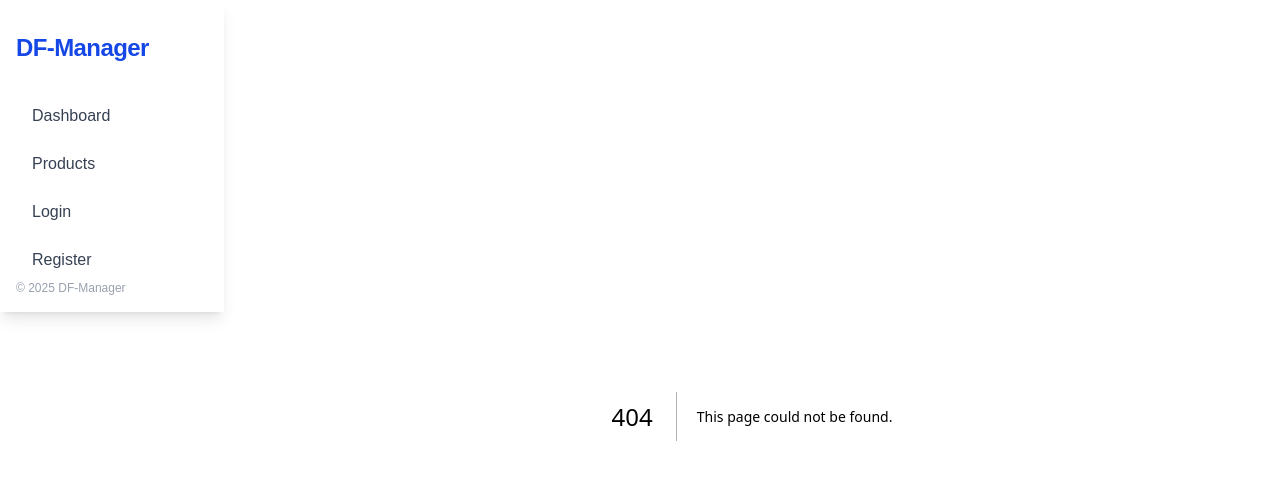
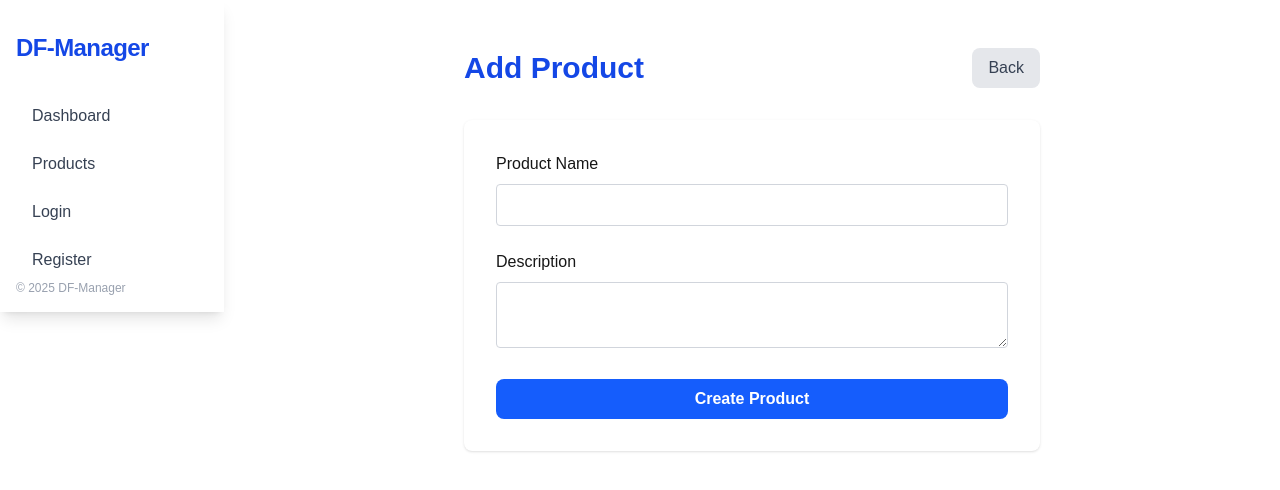
Before and after one commit to sachithamh/df-manager, a Next.js app: page /products/add in a window 1280 px wide. Before the commit this address had no page. Shown: the top 490 px of the page. Built offline with nearby package versions, Linux system fonts and the light colour scheme.

Commit message:
feat: add Add Product page with form handling and API integration

```diff
--- /dev/null
+++ b/src/app/products/add/page.tsx
@@ -0,0 +1,71 @@
+"use client";
+import { useState } from "react";
+import { useRouter } from "next/navigation";
+import Link from "next/link";
+
+export default function AddProductPage() {
+  const [name, setName] = useState("");
+  const [description, setDescription] = useState("");
+  const [loading, setLoading] = useState(false);
+  const [error, setError] = useState("");
+  const router = useRouter();
+
+  const handleSubmit = async (e: React.FormEvent) => {
+    e.preventDefault();
+    setLoading(true);
+    setError("");
+    try {
+      const res = await fetch("/api/products", {
+        method: "POST",
+        headers: { "Content-Type": "application/json" },
+        body: JSON.stringify({ name, description }),
+      });
+      if (!res.ok) throw new Error(await res.text() || "Failed to create product");
+      router.push("/products");
+    } catch (err: any) {
+      setError(err.message);
+    } finally {
+      setLoading(false);
+    }
+  };
+
+  return (
+    <div className="flex-1 w-full max-w-xl mx-auto py-8">
+      <div className="mb-8 flex items-center justify-between">
+        <h1 className="text-3xl font-bold text-blue-700">Add Product</h1>
+        <Link href="/products">
+          <button className="bg-gray-200 text-gray-700 rounded-lg px-4 py-2 hover:bg-gray-300">Back</button>
+        </Link>
+      </div>
+      <form onSubmit={handleSubmit} className="bg-white rounded-lg shadow p-8 flex flex-col gap-6">
+        <div>
+          <label className="block font-medium mb-2">Product Name</label>
+          <input
+            type="text"
+            value={name}
+            onChange={e => setName(e.target.value)}
+            required
+            className="w-full border border-gray-300 rounded px-3 py-2 focus:outline-none focus:ring-2 focus:ring-blue-400"
+          />
+        </div>
+        <div>
+          <label className="block font-medium mb-2">Description</label>
+          <textarea
+            value={description}
+            onChange={e => setDescription(e.target.value)}
+            required
+            className="w-full border border-gray-300 rounded px-3 py-2 focus:outline-none focus:ring-2 focus:ring-blue-400"
+          />
+        </div>
+        {error && <div className="text-red-500 text-sm">{error}</div>}
+        <button
+          type="submit"
+          className="bg-blue-600 text-white font-semibold rounded-lg py-2 px-6 hover:bg-blue-700 transition-colors disabled:opacity-60"
+          disabled={loading}
+        >
+          {loading ? "Creating..." : "Create Product"}
+        </button>
+      </form>
+    </div>
+  );
+}
```
